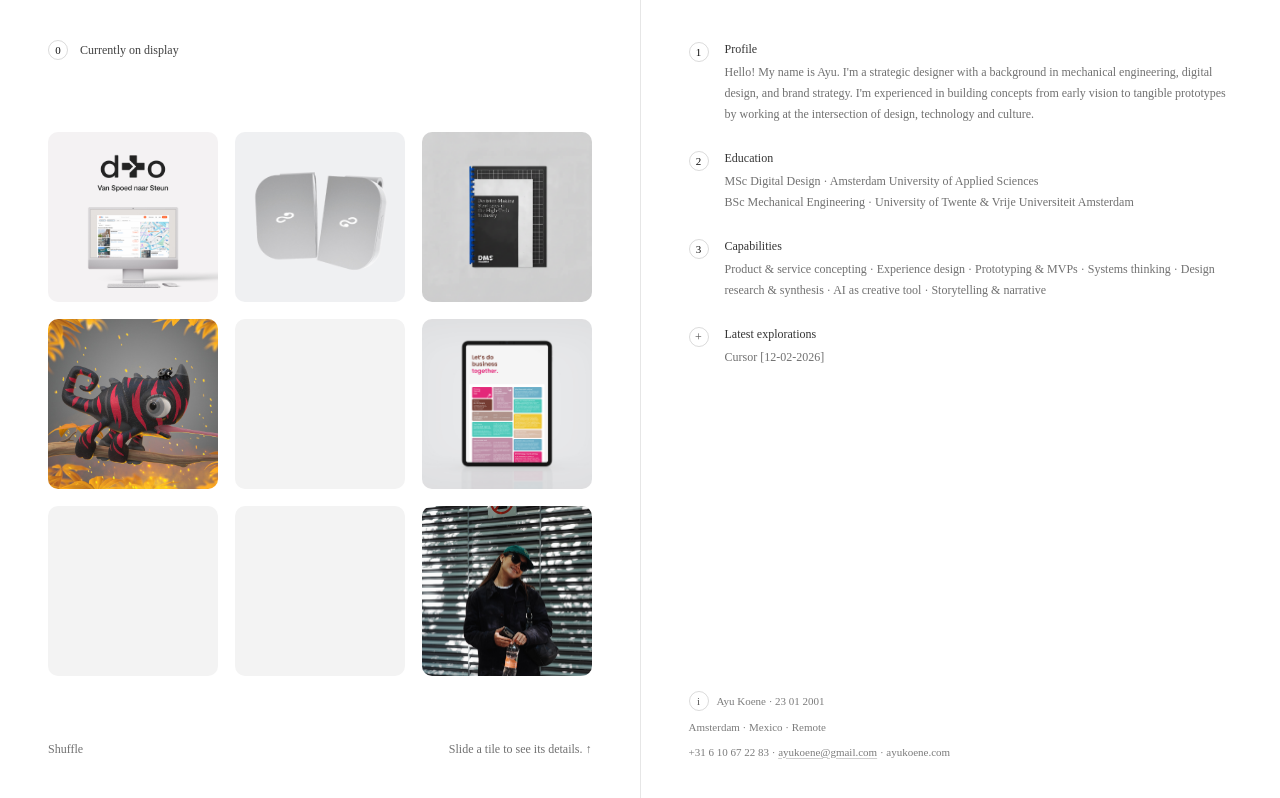
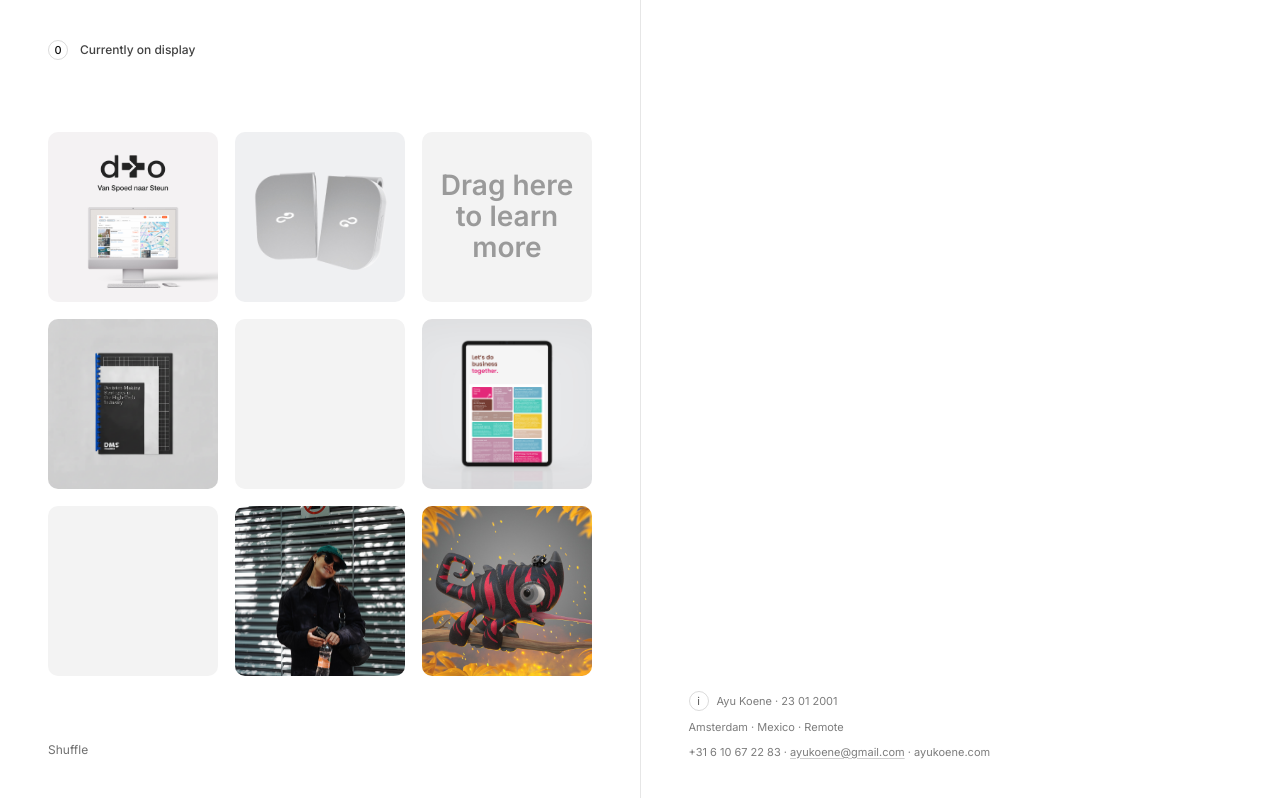
Before and after one commit to ayooh23/portfolio, a Next.js app: page / in a window 1280 px wide. Built offline with nearby package versions, Linux system fonts and the light colour scheme; a web font is replaced by a local one.

Commit message:
Give active tile thin border

```diff
--- a/app/globals.css
+++ b/app/globals.css
@@ -47,6 +47,7 @@
         --font-mono: var(--font-jetbrainsmono);
         --color-gray-200: #fafafa;
         --color-gray-400: #ededed;
+        --color-gray-450: #9a9a9a;
         --color-gray-500: #aeaeae;
         --color-gray-800: #2d2d2d;
         --color-gray-900: #121212;
@@ -1589,6 +1590,10 @@
         color: var(--color-gray-800)
     }
 
+    .text-gray-450 {
+        color: var(--color-gray-450)
+    }
+
     .text-gray-900 {
         color: var(--color-gray-900)
     }
--- a/app/layout.tsx
+++ b/app/layout.tsx
@@ -1,6 +1,9 @@
 import type { Metadata } from "next";
+import { Inter } from "next/font/google";
 import "./globals.css";
 import SmoothScroll from "@/components/SmoothScroll";
+
+const inter = Inter({ subsets: ["latin"], display: "swap" });
 
 export const metadata: Metadata = {
   title: "Ayu Koene",
@@ -13,7 +16,7 @@ export default function RootLayout({
   children: React.ReactNode;
 }>) {
   return (
-    <html lang="en" className="__variable_3e085d __variable_06a85b">
+    <html lang="en" className={inter.className}>
       <body
         className="min-h-screen antialiased flex flex-col bg-theme text-gray-900 dark:text-white"
         data-theme="light"
--- a/app/page.tsx
+++ b/app/page.tsx
@@ -146,7 +146,7 @@ export default function Portfolio() {
   // --- Layout knobs: 3x3 grid, 6 tiles + 3 empty
   const grid: GridSize = { cols: 3, rows: 3 };
   const totalCells = grid.cols * grid.rows; // 9
-  const activeCellIndex = 8; // bottom-right = active tile
+  const activeCellIndex = 2; // top-right = active tile
 
   // Board fills first-half width; cell/gap derived from measured container
   const boardWrapperRef = useRef<HTMLDivElement | null>(null);
@@ -161,10 +161,10 @@ export default function Portfolio() {
   const cell = boardContainerWidth / (grid.cols + (grid.cols - 1) * 0.1); // 3 cells + 2 gaps (gap = cell*0.1)
   const gap = cell * 0.1;
 
-  // puzzle state: tile -> cellIndex (6 tiles; 3 cells empty at 4,6,7)
+  // puzzle state: tile -> cellIndex (6 tiles; 3 cells empty at 2,4,6)
   const [tilePos, setTilePos] = useState<Record<string, number>>(() => {
     const initial: Record<string, number> = {};
-    const order = [5, 0, 1, 2, 3, 8]; // ayu last so ayu at 8 (active)
+    const order = [5, 0, 1, 3, 8, 7]; // top-right starts empty so default active tile is none
     tiles.forEach((t, i) => (initial[t.id] = order[i]));
     return initial;
   });
@@ -175,7 +175,7 @@ export default function Portfolio() {
     return Array.from({ length: totalCells }, (_, i) => i).filter((i) => !occupied.has(i));
   }, [tilePos, totalCells]);
 
-  // active = tile in bottom-right (index 8)
+  // active = tile in top-right (index 2)
   const activeTile = useMemo(() => {
     for (const t of tiles) {
       if (tilePos[t.id] === activeCellIndex) return t;
@@ -382,7 +382,13 @@ export default function Portfolio() {
 
     const id = st.id;
     const el = tileRefs.current[id];
-    if (!el) return;
+    if (!el) {
+      dragState.current.id = null;
+      dragState.current.axis = null;
+      dragState.current.targetIndex = null;
+      dragState.current.pointerId = null;
+      return;
+    }
 
     const dx = e.clientX - st.startX;
     const dy = e.clientY - st.startY;
@@ -392,6 +398,7 @@ export default function Portfolio() {
     const axis = st.axis;
     const targetIndex = st.targetIndex;
 
+    let shouldSwap = false;
     if (
       axis !== null &&
       targetIndex !== null &&
@@ -401,11 +408,21 @@ export default function Portfolio() {
       let travel = axis === "x" ? dx : dy;
       travel *= st.sign;
       travel = Math.max(0, Math.min(st.max, travel));
-      const shouldSwap = travel > st.max * 0.45;
+      shouldSwap = travel > st.max * 0.3;
 
       if (shouldSwap) {
         setTilePos((prev) => ({ ...prev, [id]: targetIndex }));
       }
+    }
+
+    // Always snap back if no swap happened so a tile can never rest between cells.
+    if (!shouldSwap) {
+      gsap.to(el, {
+        x: st.baseX,
+        y: st.baseY,
+        duration: 0.22,
+        ease: "power3.out",
+      });
     }
 
     dragState.current.id = null;
@@ -467,11 +484,19 @@ export default function Portfolio() {
                       left: cellXY(idx, grid.cols, cell, gap).x,
                       top: cellXY(idx, grid.cols, cell, gap).y,
                     }}
-                  />
+                  >
+                    {idx === activeCellIndex ? (
+                      <div className="flex h-full w-full items-center justify-center px-4 text-center text-[28px] font-semibold leading-[1.1] text-gray-450">
+                        Drag here to learn more
+                      </div>
+                    ) : null}
+                  </div>
                 ))}
 
                 {/* Tiles */}
-                {tiles.map((tile) => (
+                {tiles.map((tile) => {
+                  const isActive = tilePos[tile.id] === activeCellIndex;
+                  return (
                     <button
                       key={tile.id}
                       ref={(node) => {
@@ -480,8 +505,10 @@ export default function Portfolio() {
                       type="button"
                       onPointerDown={onTilePointerDown(tile)}
                       className={[
-                      "absolute left-0 top-0",
-                      "rounded-[10px] bg-[#f3f3f3] overflow-hidden",
+                        "absolute left-0 top-0 bg-[#f3f3f3] overflow-hidden",
+                        isActive
+                          ? "z-10 rounded-[10px] shadow-[0_0_0_2px_#e2e2e2,inset_0_1px_0_rgba(255,255,255,0.75)]"
+                          : "rounded-[10px]",
                         "focus-visible:ring-2 focus-visible:ring-[#111]/20 outline-none",
                         "transition-opacity duration-200",
                       ].join(" ")}
@@ -498,7 +525,8 @@ export default function Portfolio() {
                       />
                       <div className="pointer-events-none absolute inset-0 bg-white/0 transition duration-300 hover:bg-white/10" />
                     </button>
-                ))}
+                  );
+                })}
                 </div>
               </div>
             </div>
@@ -510,7 +538,6 @@ export default function Portfolio() {
               >
                 Shuffle
               </button>
-              <span>Slide a tile to see its details. ↑</span>
             </div>
           </div>
         </div>
```
Also changed, not shown: public/Fav_AYOOH.jpg (added). Lines whose indentation alone changed are shown as unchanged.
